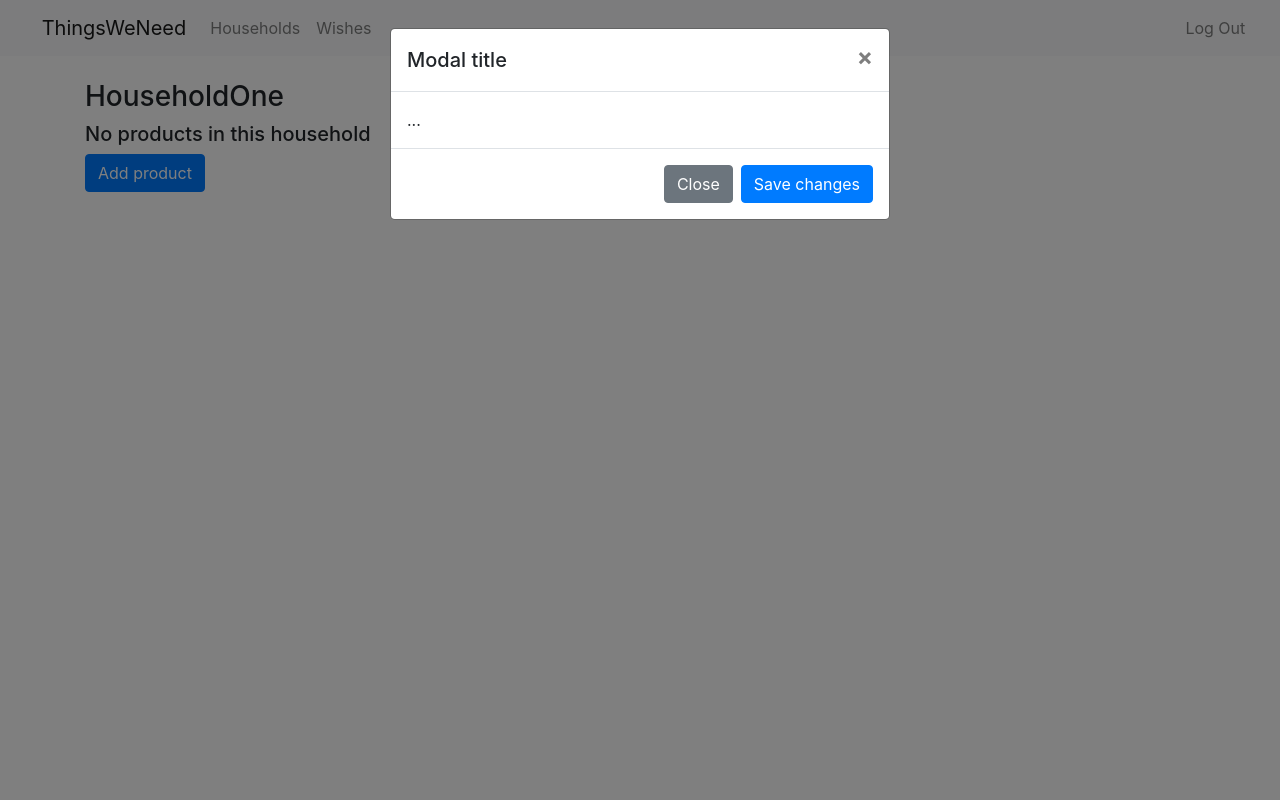
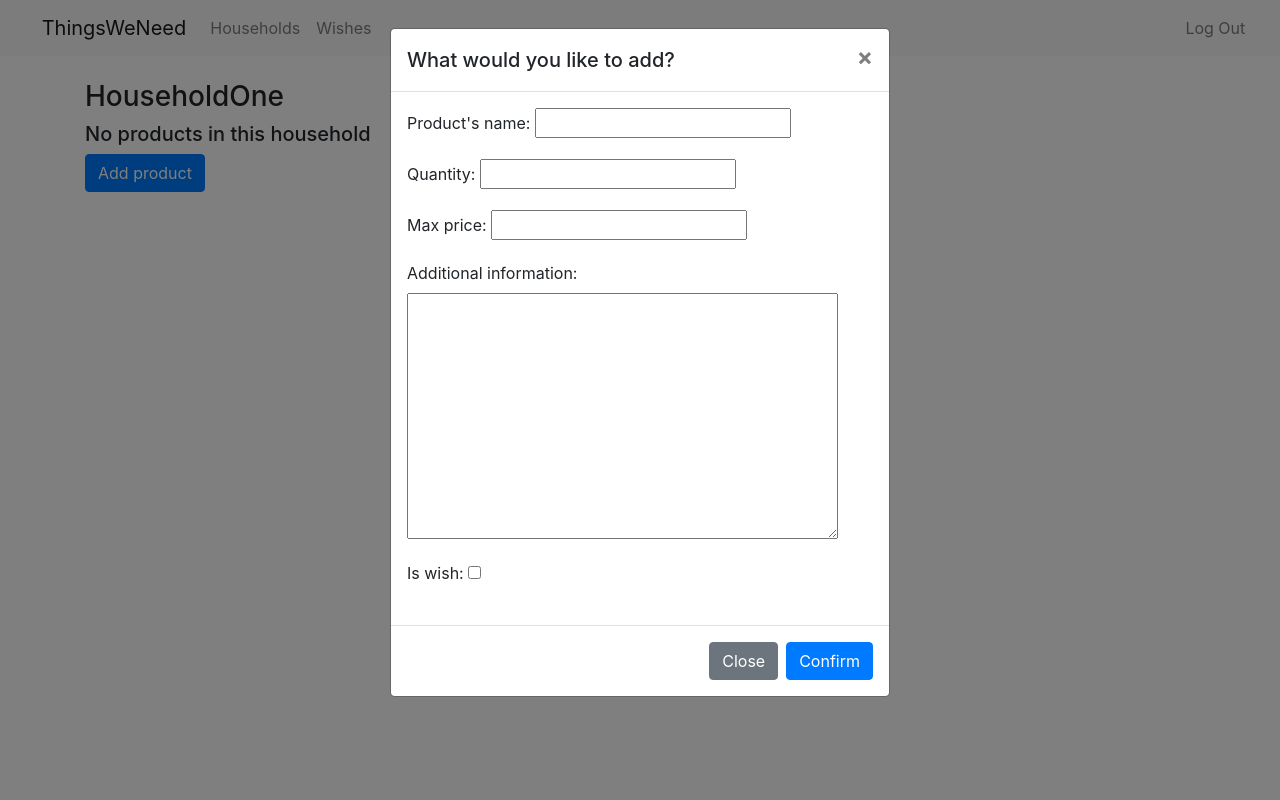
Before and after one commit to Seqrous/ThingsWeNeedRedefined, a Django app: page /main/ in a window 1280 px wide, after a click on "Add product". Run offline with Django 3.2, Linux system fonts and the light colour scheme; a user stored in the database is signed in; data comes from the database, SQL or seed files in the repository; both versions use the stored data as it was after the commit; data that the repository does not hold is empty; some libraries are stand-ins or nearby versions.

Commit message:
Form in the modal

```diff
--- a/ThingsWeNeed/shopping_app/forms.py
+++ b/ThingsWeNeed/shopping_app/forms.py
@@ -13,10 +13,22 @@ class CreateHouseholdInfoForm(forms.ModelForm):
 
     def __init__(self, *args, **kwargs):
         super().__init__(*args, **kwargs)
-        self.fields['name'].label = "Household's name:"
+        self.fields['name'].label = "Household's name: "
 
 class CreateHouseholdAddressForm(forms.ModelForm):
 
     class Meta():
         model = models.Address
         fields = ('country', 'city', 'postal_code', 'street_address')
+
+class AddProductForm(forms.ModelForm):
+
+    class Meta():
+        model = models.Product
+        fields = ('name', 'quantity', 'max_price', 'info', 'is_wish')
+
+    def __init__(self, *args, **kwargs):
+        super().__init__(*args, **kwargs)
+        self.fields['name'].label = "Product's name"
+        self.fields['max_price'].label = "Max price"
+        self.fields['info'].label = "Additional information"
--- a/ThingsWeNeed/shopping_app/templates/shopping_app/index.html
+++ b/ThingsWeNeed/shopping_app/templates/shopping_app/index.html
@@ -38,17 +38,18 @@
                         <div class="modal-dialog" role="document">
                             <div class="modal-content">
                                 <div class="modal-header">
-                                    <h5 class="modal-title" id="exampleModalLabel">Modal title</h5>
+                                    <h5 class="modal-title" id="exampleModalLabel">What would you like to add?</h5>
                                     <button type="button" class="close" data-dismiss="modal" aria-label="Close">
                                         <span aria-hidden="true">&times;</span>
                                     </button>
                                 </div>
                                  <div class="modal-body">
-                                    ...
+                                    {{ add_product_form.as_p }}
+                                    {% csrf_token %}
                                 </div>
                                 <div class="modal-footer">
                                     <button type="button" class="btn btn-secondary" data-dismiss="modal">Close</button>
-                                    <button type="button" class="btn btn-primary">Save changes</button>
+                                    <button type="button" class="btn btn-primary">Confirm</button>
                                 </div>
                             </div>
                         </div>
--- a/ThingsWeNeed/shopping_app/views.py
+++ b/ThingsWeNeed/shopping_app/views.py
@@ -13,11 +13,16 @@ from django.db import IntegrityError
 class MainPageView(ListView):
     template_name = 'shopping_app/index.html'
     model = models.Household
+    form_class = forms.AddProductForm
 
     def get_queryset(self, *args, **kwargs):
         current_user = self.request.user
         households = current_user.household_set.all()
         return households
+
+    def get(self, request, *args, **kwargs):
+        add_product_form = self.form_class()
+        return render(request, self.template_name, {'add_product_form':add_product_form, 'household_list':self.get_queryset(*args, **kwargs)})
 
 class HouseholdPageView(ListView):
     form_class = forms.JoinHouseholdForm
```
Also changed, not shown: ThingsWeNeed/db.sqlite3.
